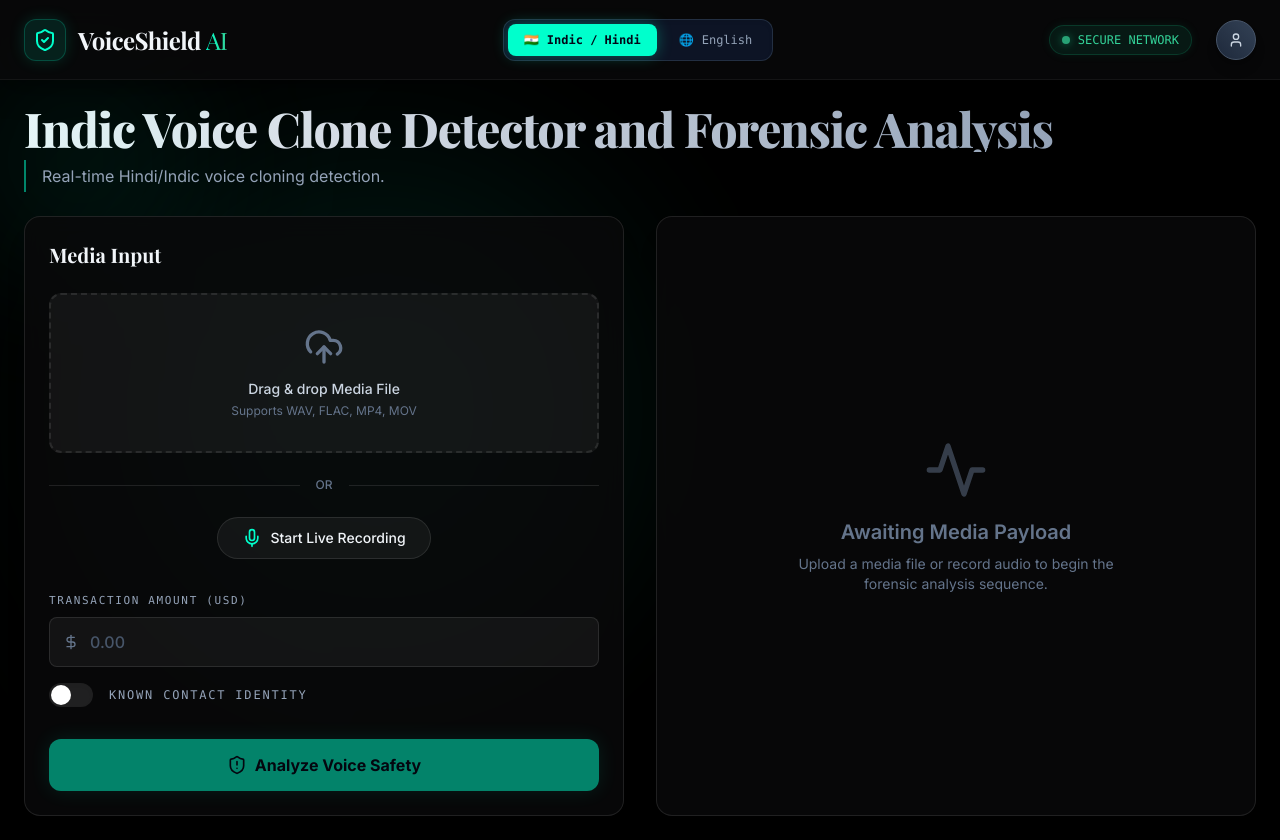
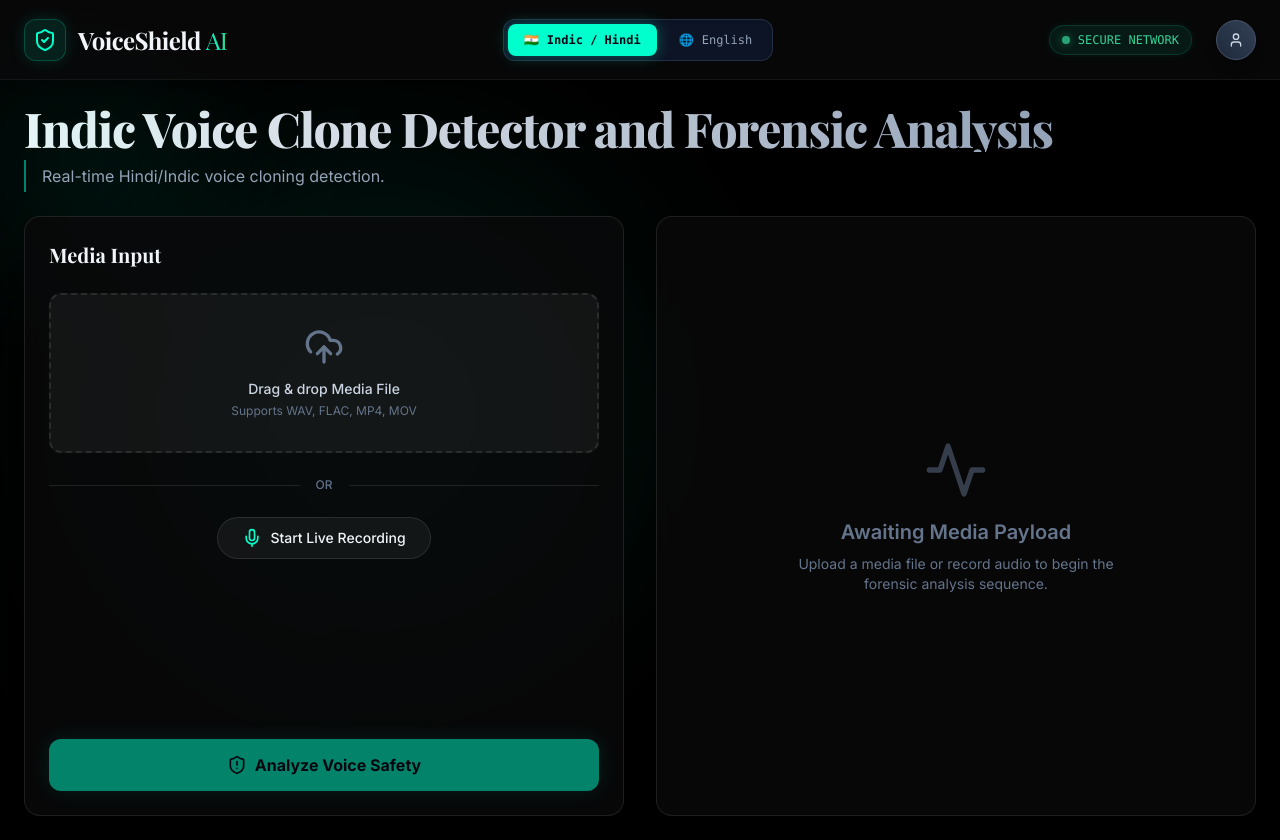
Before and after one commit to AnishCoder2006/SIH26104-AI-Clone-Detector, a Next.js app in the folder frontend/: page /dashboard/hindi in a window 1280 px wide. Built offline with nearby package versions, Linux system fonts and the light colour scheme; sample sign-in values are in the browser's storage; a web font is replaced by a local one.

Commit message:
refactor(ui): remove transaction amount and known contact identity fields from MediaInput

```diff
--- a/frontend/src/components/MediaInput.tsx
+++ b/frontend/src/components/MediaInput.tsx
@@ -1,7 +1,7 @@
 'use client';
 
 import React, { useState, useRef, useEffect } from 'react';
-import { UploadCloud, Mic, Square, Play, ShieldAlert, DollarSign, Loader2 } from 'lucide-react';
+import { UploadCloud, Mic, Square, Play, ShieldAlert, Loader2 } from 'lucide-react';
 import { extractAndEncodeAudio, encodeWAV } from '../lib/audioUtils';
 
 interface MediaInputProps {
@@ -14,9 +14,6 @@
   const [isRecording, setIsRecording] = useState(false);
   const [recordingBlob, setRecordingBlob] = useState<Blob | null>(null);
   const [mediaUrl, setMediaUrl] = useState<string | null>(null);
-
-  const [transactionValue, setTransactionValue] = useState<string>('');
-  const [knownContact, setKnownContact] = useState<boolean>(false);
   const [error, setError] = useState<string>('');
 
   const audioContextRef = useRef<AudioContext | null>(null);
@@ -135,8 +132,8 @@
 
       await onAnalyze({
         file: finalWavBlob,
-        transaction_value: parseFloat(transactionValue) || 0,
-        known_contact: knownContact
+        transaction_value: 0,
+        known_contact: false,
       });
 
     } catch (err) {
@@ -215,37 +212,7 @@
         </div>
       )}
 
-      {/* Metadata Inputs */}
-      <div className="space-y-4 mb-8 mt-auto">
-        <div>
-          <label className="block font-mono text-[11px] tracking-[0.15em] text-slate-400 uppercase mb-2">Transaction Amount (USD)</label>
-          <div className="relative group">
-            <DollarSign className="absolute left-3.5 top-1/2 -translate-y-1/2 w-4 h-4 text-slate-500 group-focus-within:text-primary transition-colors" />
-            <input
-              type="number"
-              value={transactionValue}
-              onChange={(e) => setTransactionValue(e.target.value)}
-              className="w-full bg-white/5 border border-white/10 rounded-lg py-3 pl-10 pr-4 text-base font-medium focus:outline-none focus:border-primary focus:ring-1 focus:ring-primary text-slate-100 transition-all placeholder:text-slate-600"
-              placeholder="0.00"
-              min="0"
-              step="0.01"
-            />
-          </div>
-        </div>
 
-        <label className="flex items-center gap-4 cursor-pointer group w-fit mt-6">
-          <div className="relative inline-flex items-center">
-            <input
-              type="checkbox"
-              className="sr-only peer"
-              checked={knownContact}
-              onChange={(e) => setKnownContact(e.target.checked)}
-            />
-            <div className="w-11 h-6 bg-white/10 rounded-full peer peer-focus:ring-2 peer-focus:ring-primary/50 peer-checked:bg-primary transition-colors duration-300 after:content-[''] after:absolute after:top-0.5 after:left-[2px] after:bg-white after:rounded-full after:h-5 after:w-5 after:transition-transform peer-checked:after:translate-x-full shadow-inner"></div>
-          </div>
-          <span className="font-mono text-xs tracking-[0.15em] text-slate-400 uppercase group-hover:text-slate-300 transition-colors">Known Contact Identity</span>
-        </label>
-      </div>
 
       {error && (
         <div className="mb-4 text-xs text-red-400 flex items-center gap-1.5 bg-red-400/10 p-2 rounded">
@@ -258,7 +225,7 @@
         type="button"
         onClick={handleSubmit}
         disabled={isAnalyzing || (!file && !recordingBlob)}
-        className="w-full bg-primary hover:bg-primary/90 text-slate-950 font-bold py-3.5 rounded-xl transition-all shadow-[0_0_20px_rgba(0,255,204,0.2)] hover:shadow-[0_0_30px_rgba(0,255,204,0.4)] disabled:opacity-50 disabled:cursor-not-allowed flex items-center justify-center gap-2 select-none"
+        className="w-full bg-primary hover:bg-primary/90 text-slate-950 font-bold py-3.5 rounded-xl transition-all shadow-[0_0_20px_rgba(0,255,204,0.2)] hover:shadow-[0_0_30px_rgba(0,255,204,0.4)] disabled:opacity-50 disabled:cursor-not-allowed flex items-center justify-center gap-2 select-none mt-auto"
       >
         {isAnalyzing ? (
           <span key="state-analyzing" className="inline-flex items-center justify-center gap-2">
```
